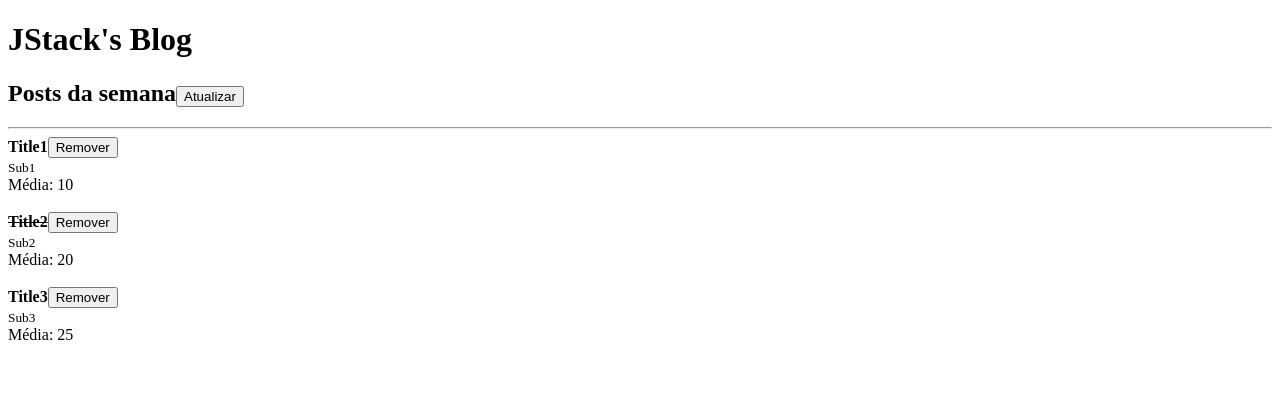
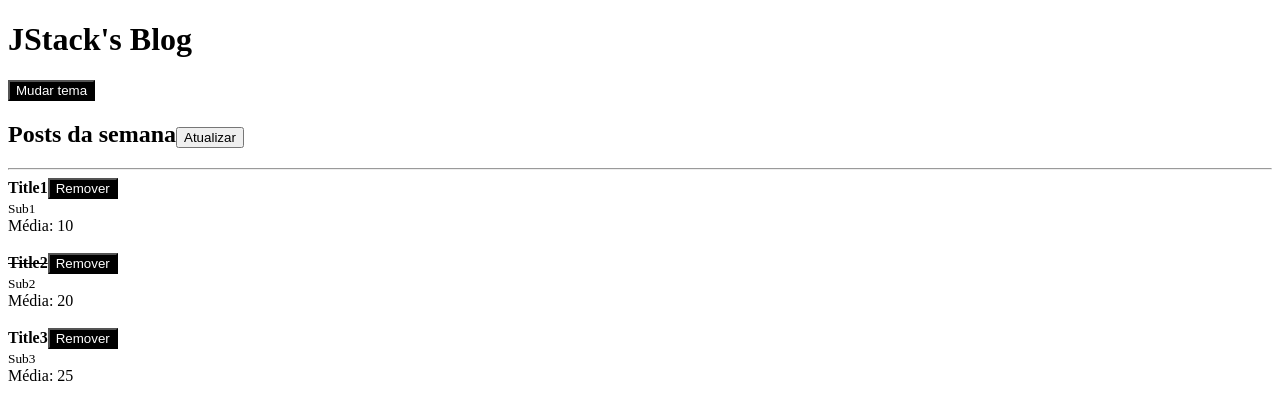
Before and after one commit to eduuk15/ReactFundamentos, a React app: page / in a window 1280 px wide. Shown: the top 420 px of the page. Built offline with nearby package versions, Linux system fonts and the light colour scheme.

Commit message:
entendendo o funcionamento da context api

```diff
--- a/src/App.js
+++ b/src/App.js
@@ -3,7 +3,10 @@
 
 import Post from './Post';
 
+import { ThemeProvider } from "./ThemeContext";
+
 function App() {
+
     const [posts, setPosts] = useState([
         { id: Math.random(), title: 'Title1', subtitle: 'Sub1', likes: 20, read: false },
         { id: Math.random(), title: 'Title2', subtitle: 'Sub2', likes: 40, read: true },
@@ -17,6 +20,7 @@
                 id: Math.random(),
                 title: `Title${prevState.length + 1}`,
                 subtitle: `Sub${prevState.length + 1}`,
+                read: false,
                 likes: 50
             }
         ])
@@ -27,7 +31,7 @@
     }
 
     return (
-        <>
+        <ThemeProvider>
             <Header>
                 <h2>
                     Posts da semana
@@ -44,7 +48,7 @@
                     onRemove={handleRemovePost}
                 />
             ))}
-        </>
+        </ThemeProvider>
     );
 }
 
--- /dev/null
+++ b/src/Button.js
@@ -0,0 +1,22 @@
+import React, { useContext } from "react";
+import PropTypes from 'prop-types';
+
+import { ThemeContext } from "./ThemeContext";
+
+export default function Button(props) {
+    const { theme } = useContext(ThemeContext);
+
+    return (
+        <button onClick={props.onClick} style={{
+            color: theme === 'dark' ? '#fff' : '#000',
+            background: theme === 'dark' ? '#000' : '#fff',
+         }}>
+            {props.children}
+        </button>
+    )
+}
+
+Button.propTypes = {
+    children: PropTypes.node.isRequired,
+    onClick: PropTypes.func.isRequired,
+}
--- a/src/Header.js
+++ b/src/Header.js
@@ -1,10 +1,16 @@
-import React from "react";
+import React, { useContext } from "react";
 import PropTypes from 'prop-types';
+import Button from "./Button";
+
+import { ThemeContext } from "./ThemeContext";
 
 export default function Header({ title, children }) {
+    const { onToggleTheme } = useContext(ThemeContext);
+
     return (
         <>
             <h1>{title}</h1>
+            <Button onClick={onToggleTheme}>Mudar tema</Button>
             {children}
         </>
     )
@@ -12,7 +18,7 @@
 
 Header.propTypes = {
     title: PropTypes.string,
-    children: PropTypes.node
+    children: PropTypes.node,
 }
 
 Header.defaultProps = {
--- a/src/Post.js
+++ b/src/Post.js
@@ -1,14 +1,19 @@
 import React from "react"
 import PropTypes from 'prop-types';
+import PostHeader from "./PostHeader";
 
 export default function Post(props) {
     return (
         <>
             <article>
-                <strong>
-                    {props.post.read ? <s>{props.post.title}</s> : props.post.title}
-                </strong>
-                <button onClick={() => props.onRemove(props.post.id)}>Remover</button>
+                <PostHeader
+                    onRemove={props.onRemove}
+                    post={{
+                        id: props.post.id,
+                        title: props.post.title,
+                        read: props.post.read
+                    }}
+                />
                 <br />
                 <small>{props.post.subtitle}</small>
                 <br />
--- /dev/null
+++ b/src/PostHeader.js
@@ -0,0 +1,26 @@
+import React from "react";
+import PropTypes from 'prop-types';
+import Button from "./Button";
+
+export default function PostHeader(props) {
+    return (
+        <>
+            <strong>
+                {props.post.read  && <s>{props.post.title}</s>}
+                {!props.post.read  && props.post.title}
+            </strong>
+            <Button onClick={() => props.onRemove(props.post.id)}>
+                Remover
+            </Button>
+        </>
+    )
+}
+
+PostHeader.propTypes = {
+    onRemove: PropTypes.func.isRequired,
+    post: PropTypes.shape({
+        id: PropTypes.number.isRequired,
+        title: PropTypes.string.isRequired,
+        read: PropTypes.bool.isRequired
+    }).isRequired,
+}
--- /dev/null
+++ b/src/ThemeContext.js
@@ -0,0 +1,20 @@
+import React, { useState, createContext } from "react";
+
+export const ThemeContext = createContext('dark');
+
+export function ThemeProvider(props) {
+    const [theme, setTheme] = useState('dark');
+
+    function handleToggleTheme() {
+        setTheme((prevState) => prevState === 'dark' ? 'light' : 'dark');
+    }
+
+    return (
+        <ThemeContext.Provider value={{
+            theme,
+            onToggleTheme: handleToggleTheme
+        }}>
+            {props.children}
+        </ThemeContext.Provider>
+    )
+}
```
